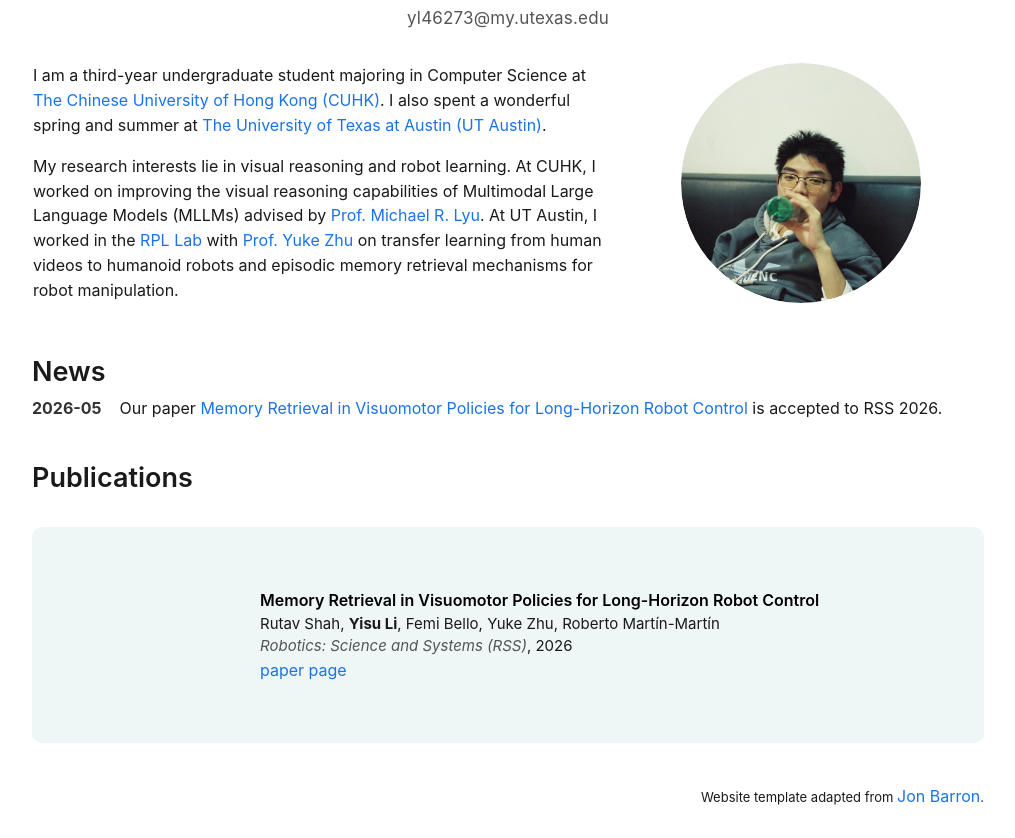
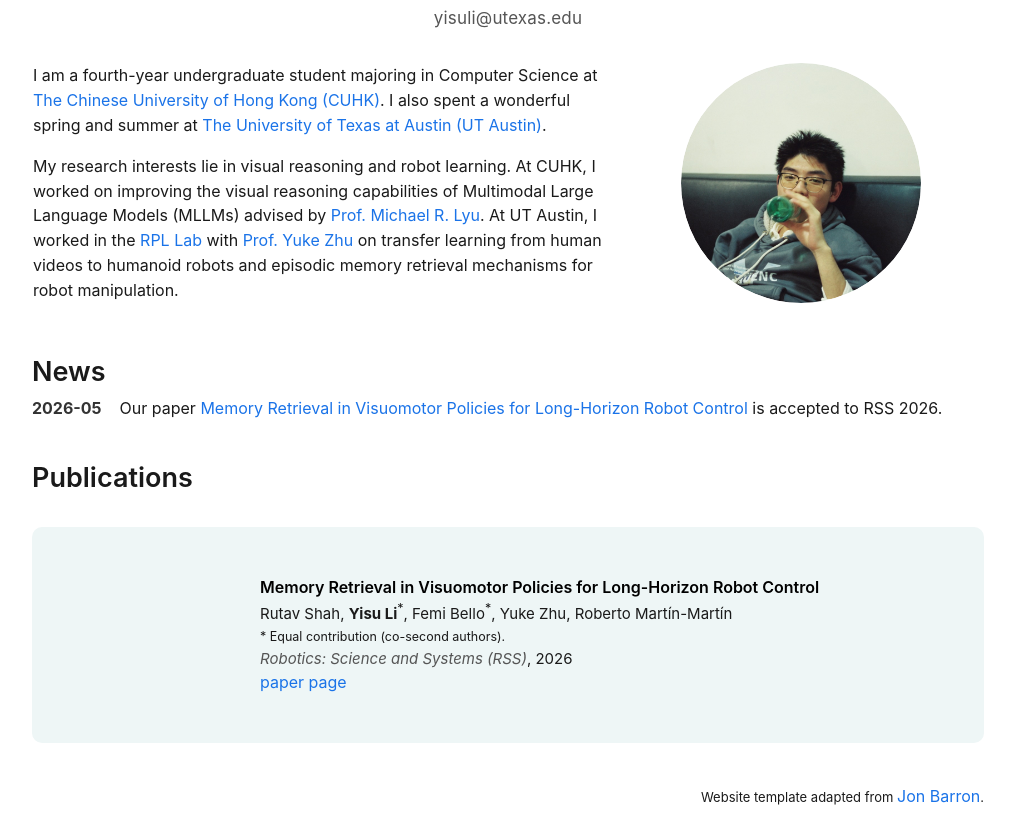
Before and after one commit to ballmanli05/ballmanli05.github.io, a plain HTML site: page index.html in a window 1280 px wide. Shown: the part 100-938 px from the top of the page, without its empty margins (132-1147 px from the left). Drawn offline with Linux system fonts and the light colour scheme.

Commit message:
Update year and contact details; credit co-second authors

```diff
--- a/index.html
+++ b/index.html
@@ -22,7 +22,7 @@
             <tr>
               <td class="header">
                 <p class="name">Yisu Li <span class="zh">李一粟</span></p>
-                <p class="email">yl46273@my.utexas.edu</p>
+                <p class="email">yisuli@utexas.edu</p>
               </td>
             </tr>
           </tbody></table>
@@ -31,7 +31,7 @@
             <tr>
               <td class="bio">
                 <p>
-                  I am a third-year undergraduate student majoring in Computer Science at <a href="https://www.cuhk.edu.hk/english/index.html">The Chinese University of Hong Kong (CUHK)</a>. I also spent a wonderful spring and summer at <a href="https://www.utexas.edu/">The University of Texas at Austin (UT Austin)</a>.
+                  I am a fourth-year undergraduate student majoring in Computer Science at <a href="https://www.cuhk.edu.hk/english/index.html">The Chinese University of Hong Kong (CUHK)</a>. I also spent a wonderful spring and summer at <a href="https://www.utexas.edu/">The University of Texas at Austin (UT Austin)</a>.
                 </p>
                 <p>
                   My research interests lie in visual reasoning and robot learning. At CUHK, I worked on improving the visual reasoning capabilities of Multimodal Large Language Models (MLLMs) advised by <a href="https://www.cse.cuhk.edu.hk/lyu/home">Prof. Michael R. Lyu</a>. At UT Austin, I worked in the <a href="https://rpl.cs.utexas.edu/">RPL Lab</a> with <a href="https://yukezhu.me/">Prof. Yuke Zhu</a> on transfer learning from human videos to humanoid robots and episodic memory  retrieval mechanisms for robot manipulation.
@@ -73,7 +73,9 @@
                   <span class="papertitle">Memory Retrieval in Visuomotor Policies for Long-Horizon Robot Control</span>
                 </a>
                 <br>
-                Rutav Shah, <strong>Yisu Li</strong>, Femi Bello, Yuke Zhu, Roberto Martín-Martín
+                Rutav Shah, <strong>Yisu Li</strong><sup>*</sup>, Femi Bello<sup>*</sup>, Yuke Zhu, Roberto Martín-Martín
+                <br>
+                <small>* Equal contribution (co-second authors).</small>
                 <br>
                 <em>Robotics: Science and Systems (RSS)</em>, 2026
                 <br>
```
